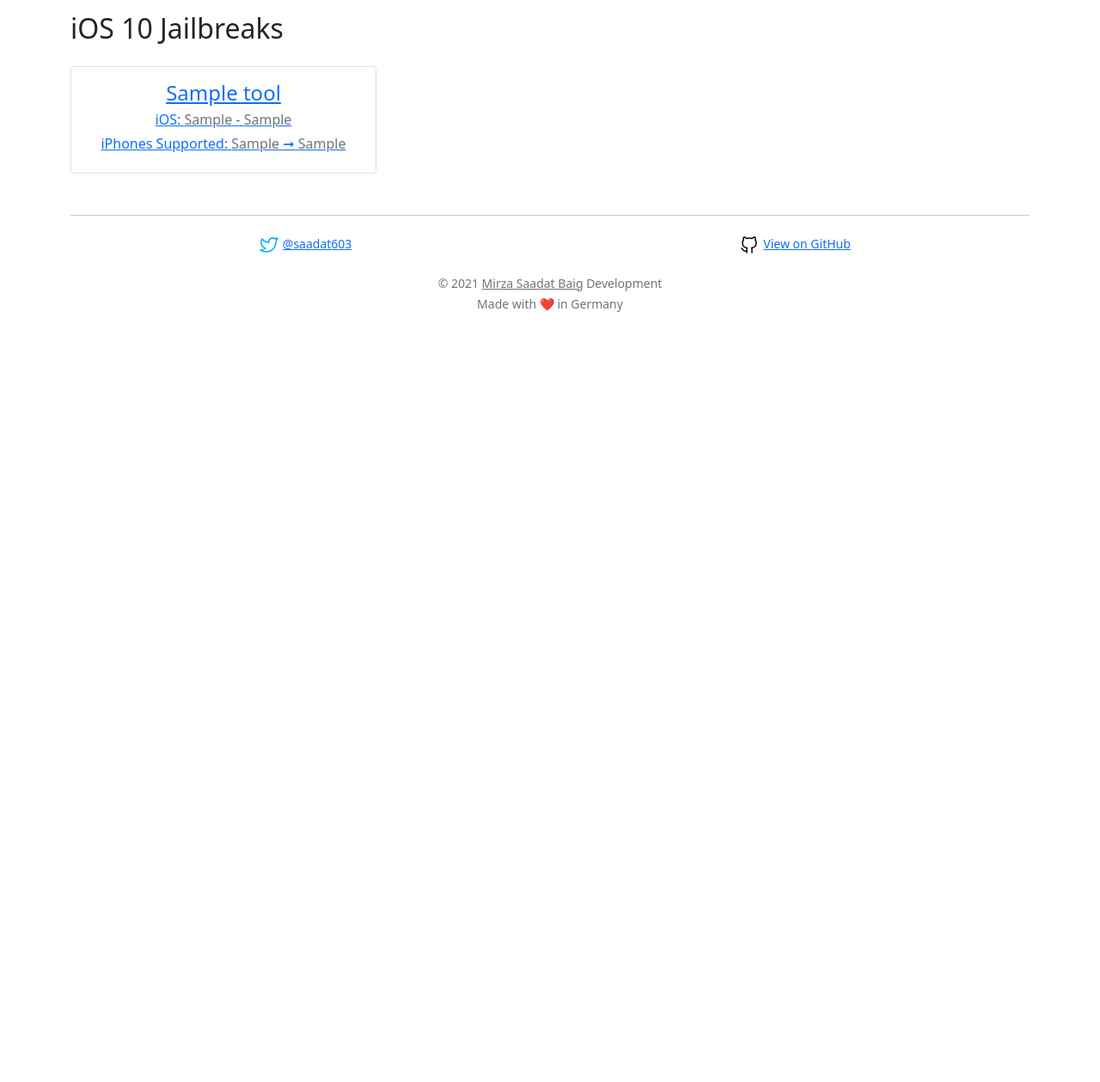
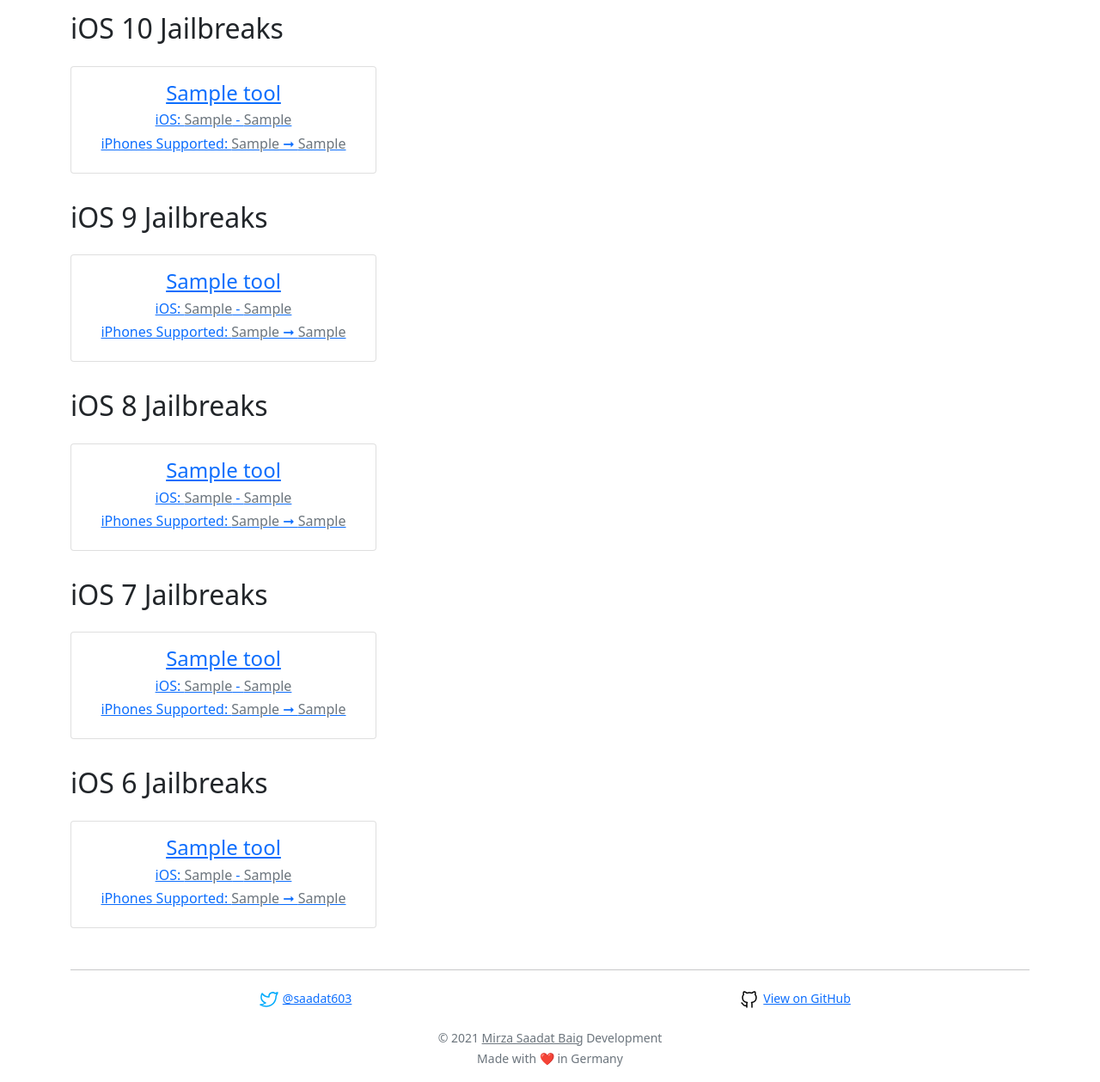
Before and after one commit to mass1ve-err0r/CanIJailbreak2-Website, a Python web app: template templates/pages/Index.jinja2 in a window 1280 px wide. Shown: the part 1245-2504 px from the top of the page at 86% size. Before the commit the page ends 1608 px from the top, so only its background shows below. Run offline with Jinja, Linux system fonts and the light colour scheme; the template is opened without the code that fills it: most values are stand-ins (such as "Sample title", 1, 10 or a date in 2020).

Commit message:
Update Index + add badges + tooltips for Untethered & Mixed + add card generators for iOS 10 to 6

```diff
--- a/templates/pages/Index.jinja2
+++ b/templates/pages/Index.jinja2
@@ -29,6 +29,10 @@
                                     <span class="badge bg-success" data-bs-toggle="tooltip" data-bs-placement="top" title="You can re-jailbreak on device without a PC after a reboot, as long as the app remains signed!">Semi Untethered</span>
                                 {% elif _obj.get('type') == 'Semi-Tethered' %}
                                     <span class="badge bg-warning" data-bs-toggle="tooltip" data-bs-placement="bottom" title="You NEED a PC to re-jailbreak after a reboot!">Semi Tethered</span>
+                                {% elif _obj.get('type') == 'Untethered' %}
+                                    <span class="badge bg-success" data-bs-toggle="tooltip" data-bs-placement="bottom" title="This means PERSISTENCE! Jailbreak will remain even after a reboot!">Untethered</span>
+                                {% elif _obj.get('type') == 'Mixed' %}
+                                    <span class="badge bg-info" data-bs-toggle="tooltip" data-bs-placement="bottom" title="Please check th details surrounding this for more info as some versions have exceptions!">Mixed</span>
                                 {% endif %}
                             </div>
                         </div>
@@ -101,5 +105,29 @@
                 {{ createToolCard(tool) }}
             {% endfor %}
         </div>
+        <h2 class="pb-3">iOS 9 Jailbreaks</h2>
+        <div class="pb-3 row row-cols-1 row-cols-md-2 row-cols-lg-3">
+            {% for tool in tools9 %}
+                {{ createToolCard(tool) }}
+            {% endfor %}
+        </div>
+        <h2 class="pb-3">iOS 8 Jailbreaks</h2>
+        <div class="pb-3 row row-cols-1 row-cols-md-2 row-cols-lg-3">
+            {% for tool in tools8 %}
+                {{ createToolCard(tool) }}
+            {% endfor %}
+        </div>
+        <h2 class="pb-3">iOS 7 Jailbreaks</h2>
+        <div class="pb-3 row row-cols-1 row-cols-md-2 row-cols-lg-3">
+            {% for tool in tools7 %}
+                {{ createToolCard(tool) }}
+            {% endfor %}
+        </div>
+        <h2 class="pb-3">iOS 6 Jailbreaks</h2>
+        <div class="pb-3 row row-cols-1 row-cols-md-2 row-cols-lg-3">
+            {% for tool in tools6 %}
+                {{ createToolCard(tool) }}
+            {% endfor %}
+        </div>
     </div>
 {% endblock %}
```
